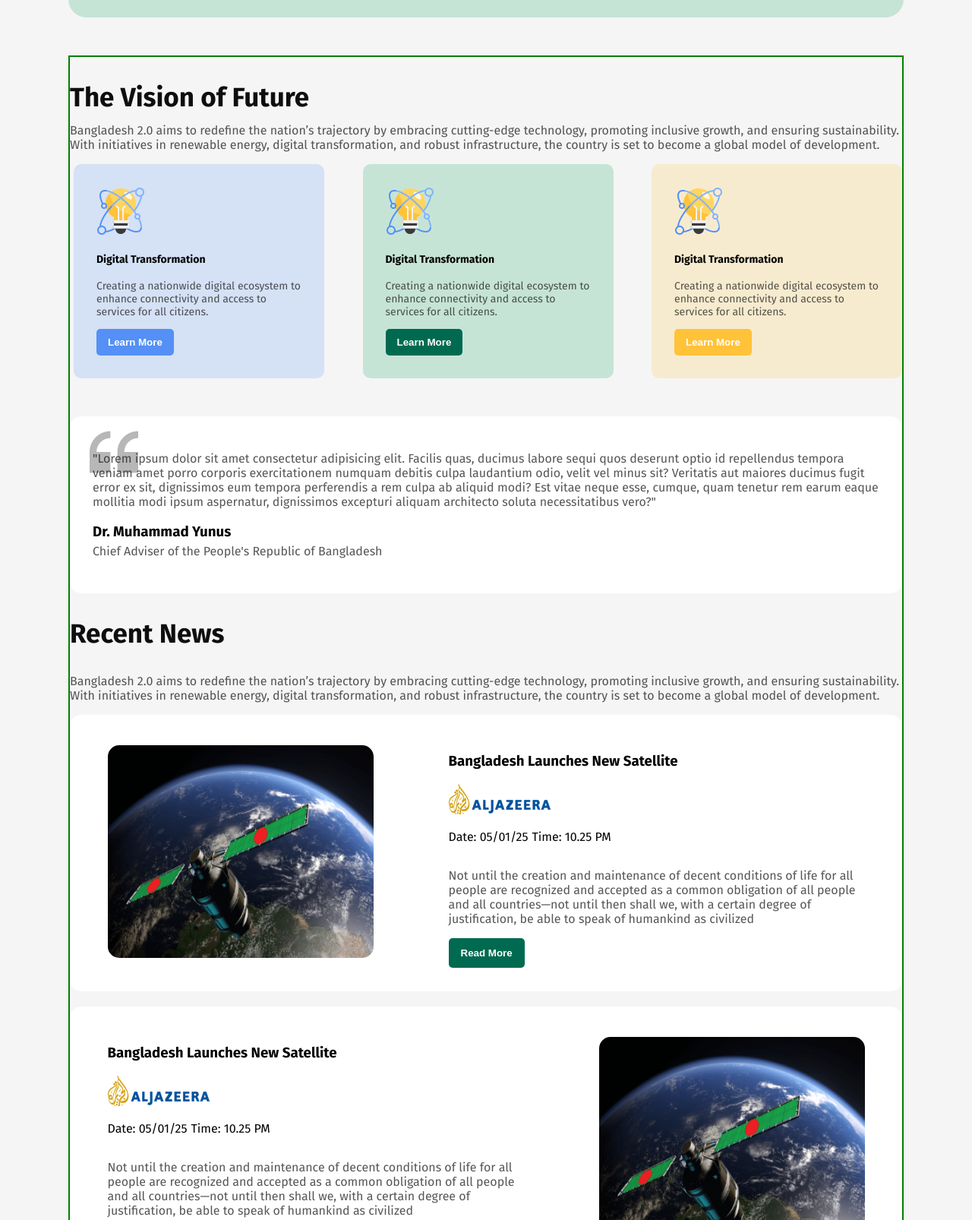
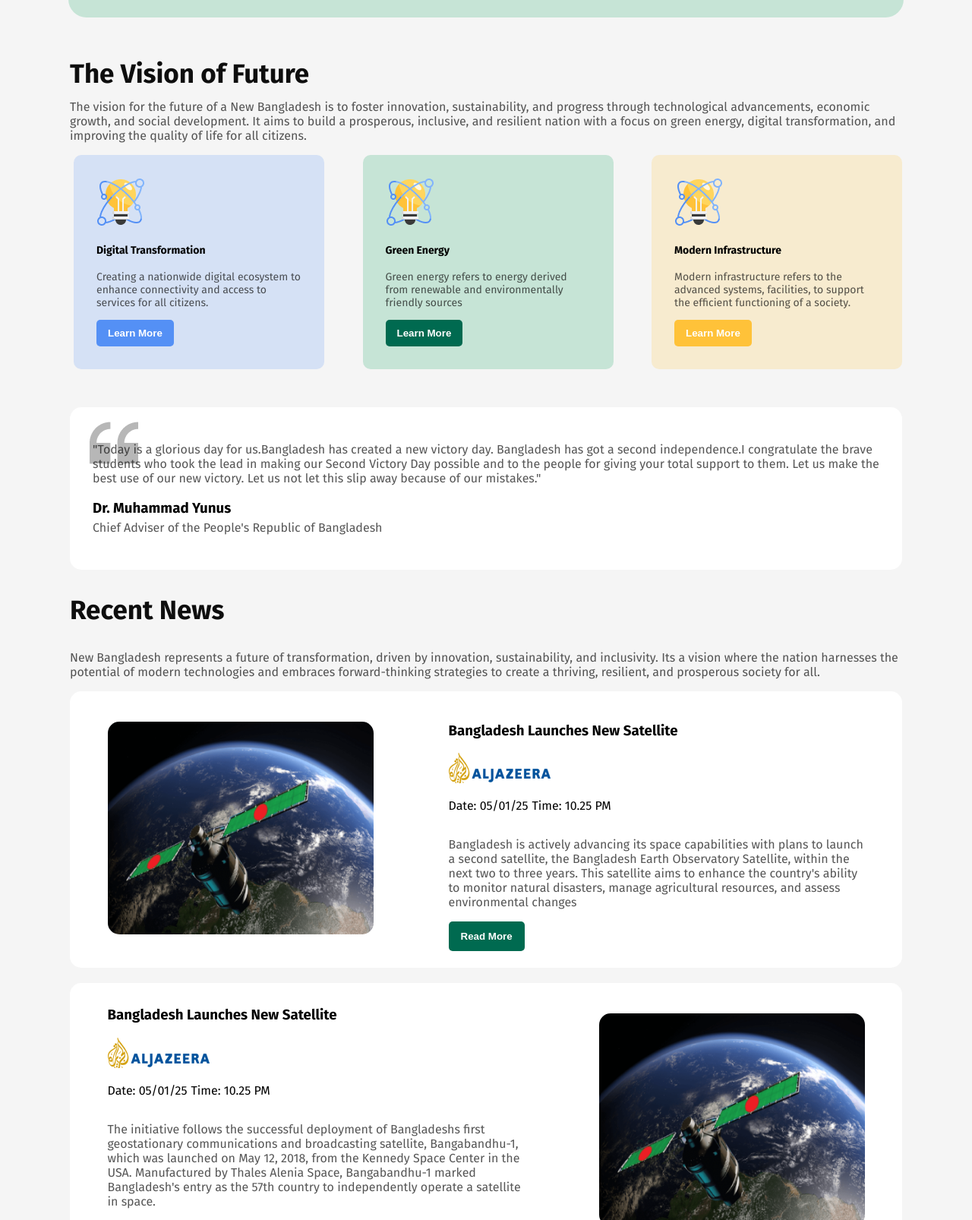
Before and after one commit to sufihasan/bangladesh-new-assign1, a plain HTML site: page index.html in a window 1280 px wide. Shown: the part 469-2075 px from the top of the page at 76% size. Drawn offline with Linux system fonts and the light colour scheme.

Commit message:
add meaningfull write

```diff
--- a/index.html
+++ b/index.html
@@ -14,8 +14,9 @@
             <div class="banner-container">
                 <div class="banner-info">
                     <h4>Bangladesh 2.0</h4>
-                    <h1>Idea , innovation ,<br>
-                        vision and challenges <br> in New Bangladesh.</h1>
+                    <h1>creativity, ambitions, <br> and hurdles in building the <br> future of
+                        Bangladesh.
+                    </h1>
                     <button class="btn-primary">Explorer New Bangladesh</button>
                 </div>
                 <img src="images/assets/hero.png" alt="" srcset="">
@@ -27,11 +28,10 @@
             <div class="vission-future-container">
                 <div class="vission-future-info">
                     <h2 class="title">The Vision of Future</h2>
-                    <p class="color-primay">Bangladesh 2.0 aims to redefine the nation’s trajectory by embracing
-                        cutting-edge technology,
-                        promoting inclusive growth, and ensuring sustainability. With initiatives in renewable energy,
-                        digital transformation, and robust infrastructure,
-                        the country is set to become a global model of development.</p>
+                    <p class="color-primay">The vision for the future of a New Bangladesh is to foster innovation,
+                        sustainability, and progress through technological advancements, economic growth, and social
+                        development. It aims to build a prosperous, inclusive, and resilient nation with a focus on
+                        green energy, digital transformation, and improving the quality of life for all citizens.</p>
                 </div>
                 <div class="vission-future-card">
                     <div class="card-container">
@@ -46,20 +46,16 @@
                         </div>
                         <div class="card c2">
                             <img src="images/assets/cardicon.png" alt="" srcset="">
-                            <h4>Digital Transformation</h4>
-                            <p class="color-primay">Creating a nationwide digital ecosystem to enhance connectivity and
-                                access
-                                to services for
-                                all citizens.</p>
+                            <h4>Green Energy</h4>
+                            <p class="color-primay">Green energy refers to energy derived from renewable and
+                                environmentally friendly sources </p>
                             <button>Learn More</button>
                         </div>
                         <div class="card c3">
                             <img src="images/assets/cardicon.png" alt="" srcset="">
-                            <h4>Digital Transformation</h4>
-                            <p class="color-primay">Creating a nationwide digital ecosystem to enhance connectivity and
-                                access
-                                to services for
-                                all citizens.</p>
+                            <h4>Modern Infrastructure</h4>
+                            <p class="color-primay">Modern infrastructure refers to the advanced systems, facilities,
+                                to support the efficient functioning of a society.</p>
                             <button>Learn More</button>
                         </div>
                     </div>
@@ -69,13 +65,12 @@
 
         <section>
             <div class="yunus-container">
-                <p class="color-primay">"Lorem ipsum dolor sit amet consectetur adipisicing elit. Facilis quas, ducimus
-                    labore sequi quos
-                    deserunt optio id repellendus tempora veniam amet porro corporis exercitationem numquam debitis
-                    culpa laudantium odio, velit vel minus sit? Veritatis aut maiores ducimus fugit error ex sit,
-                    dignissimos eum tempora perferendis a rem culpa ab aliquid modi? Est vitae neque esse, cumque, quam
-                    tenetur rem earum eaque mollitia modi ipsum aspernatur,
-                    dignissimos excepturi aliquam architecto soluta necessitatibus vero?"</p>
+                <p class="color-primay">"Today is a glorious day for us.Bangladesh has created a new victory day.
+                    Bangladesh
+                    has got a second independence.I congratulate the brave students who took the lead in making our
+                    Second Victory Day possible and to the people for giving your total support to them. Let us make the
+                    best use of our new victory.
+                    Let us not let this slip away because of our mistakes."</p>
                 <h3>Dr. Muhammad Yunus</h3>
                 <p class="color-primay" id="younus-designation">Chief Adviser of the People's Republic of Bangladesh</p>
             </div>
@@ -85,11 +80,10 @@
             <div class="recent-news-container">
                 <div class="recent-news-info">
                     <h2 class="title">Recent News</h2>
-                    <p class="color-primay">Bangladesh 2.0 aims to redefine the nation’s trajectory by embracing
-                        cutting-edge technology,
-                        promoting inclusive growth, and ensuring sustainability. With initiatives in renewable energy,
-                        digital transformation, and robust infrastructure,
-                        the country is set to become a global model of development.</p>
+                    <p class="color-primay">New Bangladesh represents a future of transformation, driven by innovation,
+                        sustainability, and inclusivity. Its a vision where the nation harnesses the potential of
+                        modern technologies and embraces forward-thinking strategies to create a thriving, resilient,
+                        and prosperous society for all.</p>
 
                 </div>
                 <div class="recent-news-card-container">
@@ -104,11 +98,10 @@
                                 <p>Date: 05/01/25</p>
                                 <p>Time: 10.25 PM</p>
                             </div>
-                            <p class="color-primay">Not until the creation and maintenance of decent conditions of life
-                                for all people are
-                                recognized and accepted as a common obligation of all people and all countries—not until
-                                then shall we,
-                                with a certain degree of justification, be able to speak of humankind as civilized</p>
+                            <p class="color-primay"> Bangladesh is actively advancing its space capabilities with plans
+                                to launch a second satellite, the Bangladesh Earth Observatory Satellite, within the
+                                next two to three years. This satellite aims to enhance the country's ability to monitor
+                                natural disasters, manage agricultural resources, and assess environmental changes</p>
                             <button class="news-btn">Read More</button>
                         </div>
                     </div>
@@ -125,11 +118,12 @@
                                 <p>Date: 05/01/25</p>
                                 <p>Time: 10.25 PM</p>
                             </div>
-                            <p class="color-primay">Not until the creation and maintenance of decent conditions of life
-                                for all people are
-                                recognized and accepted as a common obligation of all people and all countries—not until
-                                then shall we,
-                                with a certain degree of justification, be able to speak of humankind as civilized</p>
+                            <p class="color-primay">The initiative follows the successful deployment of Bangladeshs
+                                first geostationary communications and broadcasting satellite, Bangabandhu-1, which was
+                                launched on May 12, 2018, from the Kennedy Space Center in the USA. Manufactured by
+                                Thales Alenia Space, Bangabandhu-1 marked Bangladesh's entry as the 57th country to
+                                independently operate a satellite in space.
+                            </p>
                             <button class="news-btn">Read More</button>
                         </div>
                     </div>
@@ -140,10 +134,8 @@
         <section>
             <div class="donate-to-day-container">
                 <h1 class="title">Donate Today</h1>
-                <p class="color-primay">Bangladesh 2.0 aims to redefine the nations trajectory by embracing cutting-edge
-                    technology,
-                    promoting inclusive growth, and ensuring sustainability. With initiatives in renewable energy,
-                    digital transformation, and robust infrastructure.</p>
+                <p class="color-primay">If youre referring to contributions toward the development of a modern and
+                    prosperous Bangladesh, heres how this idea could align with nation-building efforts:</p>
                 <div>
                     <button class="taka-donet">100 Taka</button>
                     <button class="taka-donet" id="taka-bg-color">200 Taka</button>
@@ -161,8 +153,8 @@
         <section>
             <div class="subscribe-letter">
                 <h1 class="title">Subscribe Newsletter</h1>
-                <p class="color-primay">Bangladesh 2.0 aims to redefine the nation’s trajectory by embracing
-                    cutting-edge <br> technology,
+                <p class="color-primay">Stay updated with the latest news and insights! Subscribe now for exclusive
+                    updates delivered directly <br> technology,
                     promoting
                     inclusive growth.</p>
                 <input placeholder="Enter Your Email Here" type="email">
--- a/styles/style.css
+++ b/styles/style.css
@@ -7,7 +7,6 @@ body {
 
 main {
     width: 1096px;
-    border: 2px solid green;
     margin: 0 auto;
 }
 
```
